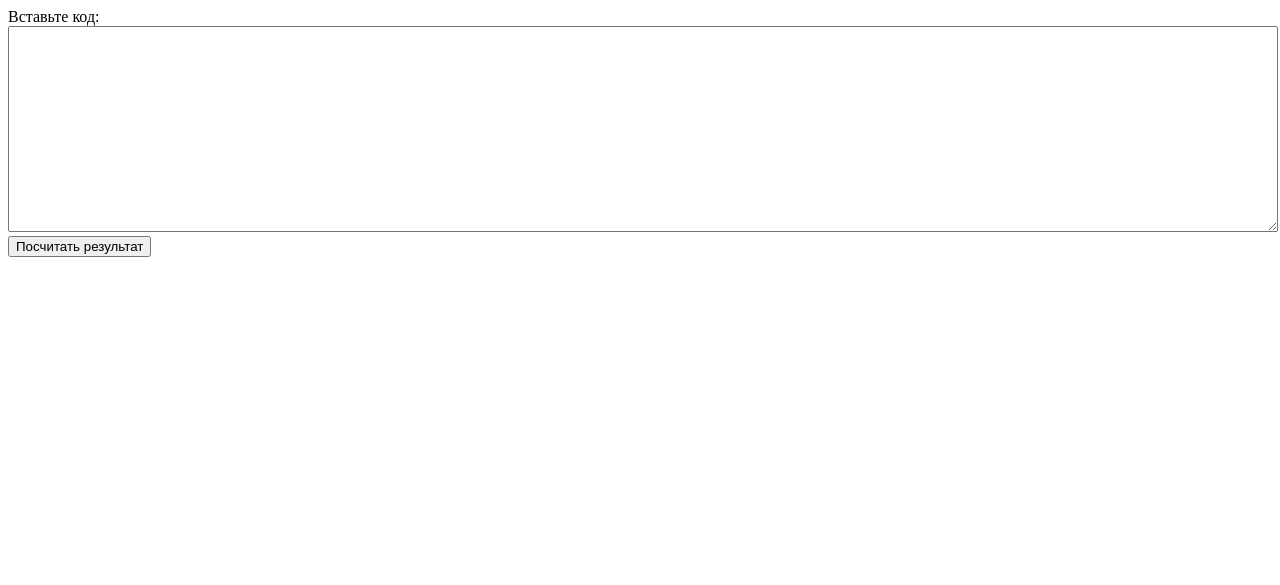
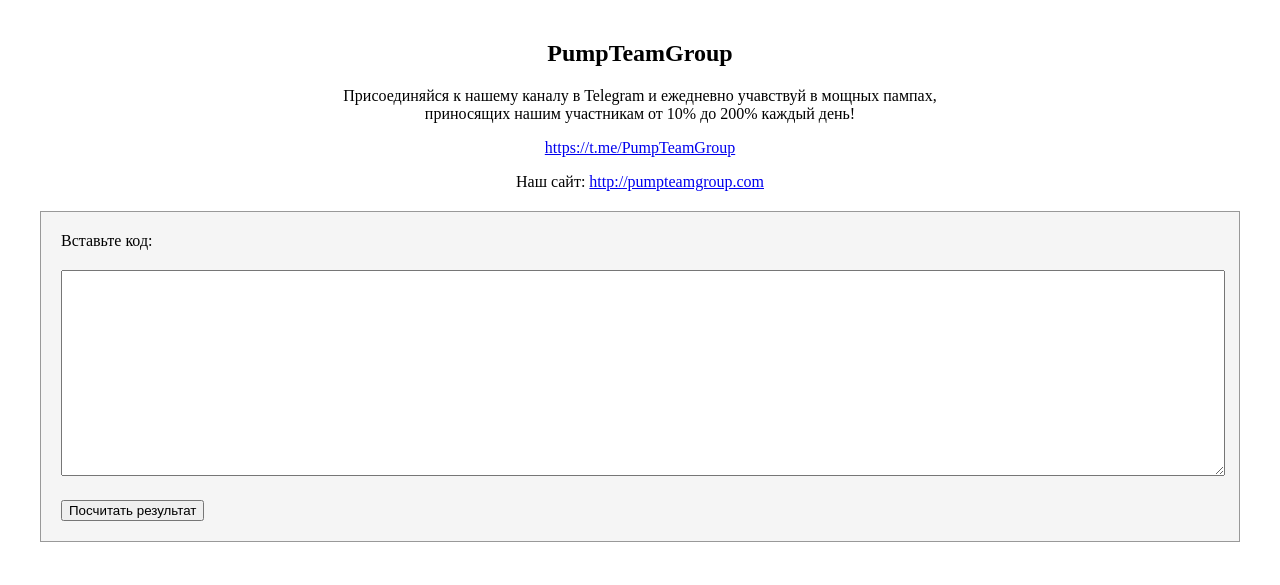
Before and after one commit to pumpdump/pumpdump.github.io, a plain HTML site: page index.html in a window 1280 px wide. Drawn offline with nearby package versions, Linux system fonts and the light colour scheme.

Commit message:
some beauty and information

```diff
--- a/css/style.css
+++ b/css/style.css
@@ -1,4 +1,22 @@
+body {
+  min-width: 800px;
+  margin: 0 auto;
+  padding: 20px
+}
+
+.desc {
+  text-align: center;
+}
+
+.calculator {
+  margin: 20px;
+  padding: 20px;
+  background: #f5f5f5;
+  border: 1px solid #999;
+}
+
 textarea {
   width: 100%;
   height: 200px;
+  margin: 20px 0;
 }
--- a/index.html
+++ b/index.html
@@ -8,9 +8,18 @@
   <script src="js/script.js"></script>
 </head>
 <body>
-  Вставьте код:
-  <textarea id="code"></textarea>
-  <button id="calculate">Посчитать результат</button>
-  <div id="result"></div>
+  <div class="desc">
+    <h2>PumpTeamGroup</h2>
+    <p>Присоединяйся к нашему каналу в Telegram и ежедневно учавствуй в мощных пампах, <br/> приносящих нашим участникам от 10% до 200% каждый день!</p>
+    <p><a href="https://t.me/PumpTeamGroup">https://t.me/PumpTeamGroup</a></p>
+    <p>Наш сайт: <a href="http://pumpteamgroup.com/">http://pumpteamgroup.com</a></p>
+  </div>
+
+  <div class="calculator">
+    Вставьте код:
+    <textarea id="code"></textarea>
+    <button id="calculate">Посчитать результат</button>
+    <div id="result"></div>
+  </div>
 </body>
 </html>
```
